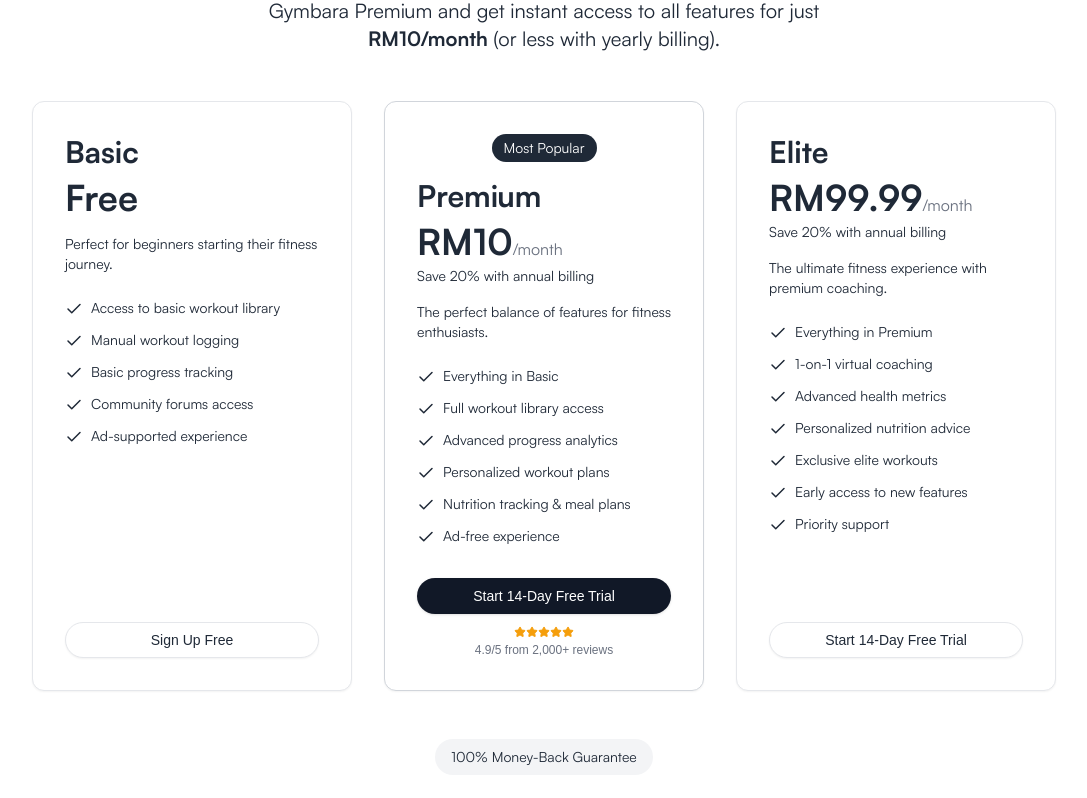
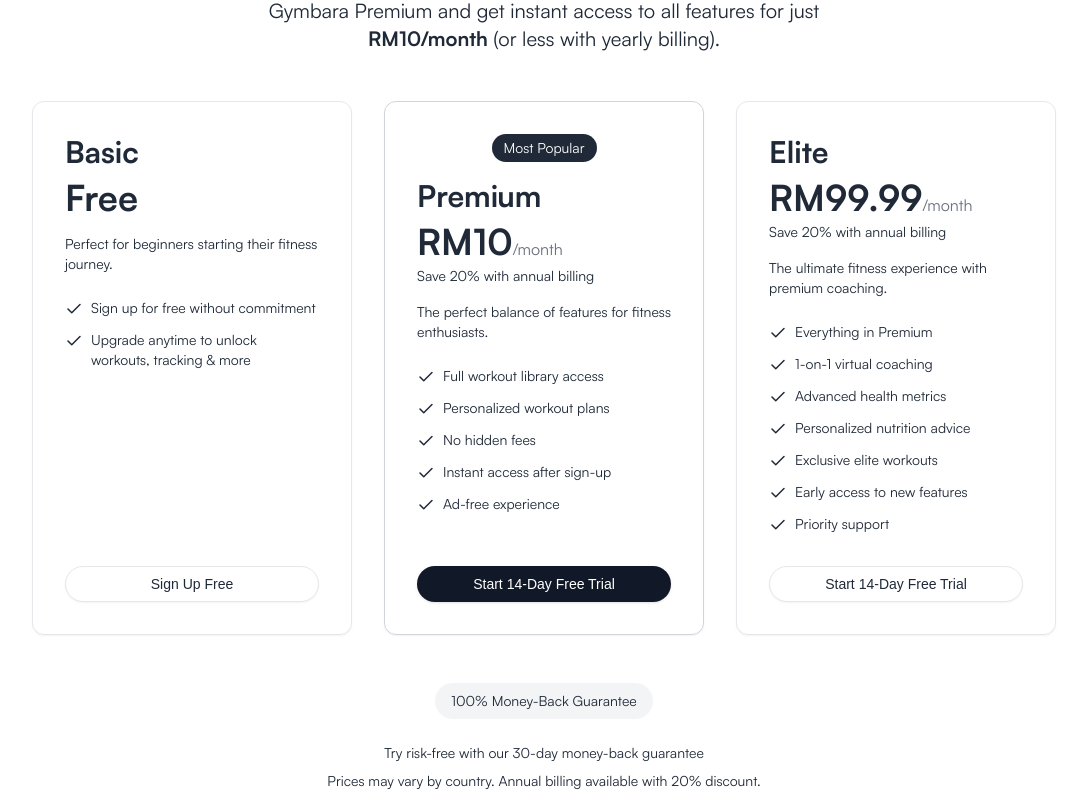
Before and after one commit to haikali3/gymbara, a Next.js app: page /home in a window 1280 px wide. Shown: the part 1496-2294 px from the top of the page, without its empty margins (96-1183 px from the left). Built offline with nearby package versions, Linux system fonts and the light colour scheme.

Commit message:
feat: update PricingSection and PricingPlan components for improved clarity and user experience

```diff
--- a/src/components/_landing-page/pricing-section.tsx
+++ b/src/components/_landing-page/pricing-section.tsx
@@ -34,11 +34,9 @@
             price="Free"
             description="Perfect for beginners starting their fitness journey."
             features={[
-              "Access to basic workout library",
-              "Manual workout logging",
-              "Basic progress tracking",
-              "Community forums access",
-              "Ad-supported experience",
+              "Sign up for free without commitment",
+              "Upgrade anytime to unlock workouts, tracking & more",
+              // "Start your fitness journey today at RM10 only!",
             ]}
           />
 
@@ -47,11 +45,10 @@
             price="RM10"
             description="The perfect balance of features for fitness enthusiasts."
             features={[
-              "Everything in Basic",
               "Full workout library access",
-              "Advanced progress analytics",
               "Personalized workout plans",
-              "Nutrition tracking & meal plans",
+              "No hidden fees",
+              "Instant access after sign-up",
               "Ad-free experience",
             ]}
             isPopular
--- a/src/components/_pricing-plan/pricing-plan.tsx
+++ b/src/components/_pricing-plan/pricing-plan.tsx
@@ -82,7 +82,7 @@
       {price === "Free" ? "Sign Up Free" : "Start 14-Day Free Trial"}
     </Button>
 
-    {isPopular && (
+    {/* {isPopular && (
       <div className="mt-3 text-xs text-center text-gray-500">
         <div className="flex justify-center mb-1">
           {[...Array(5)].map((_, i) => (
@@ -91,6 +91,6 @@
         </div>
         <span>4.9/5 from 2,000+ reviews</span>
       </div>
-    )}
+    )} */}
   </div>
 );
```
